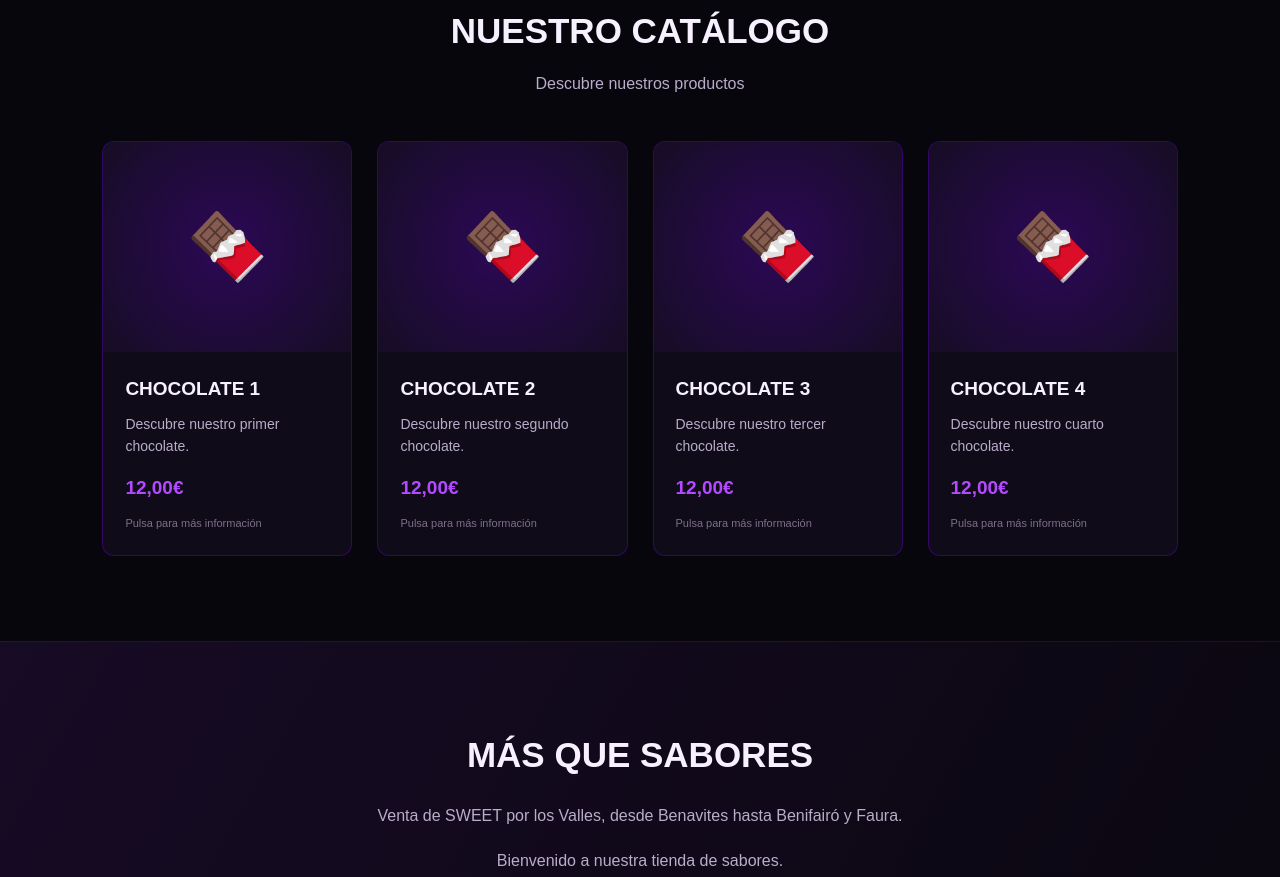
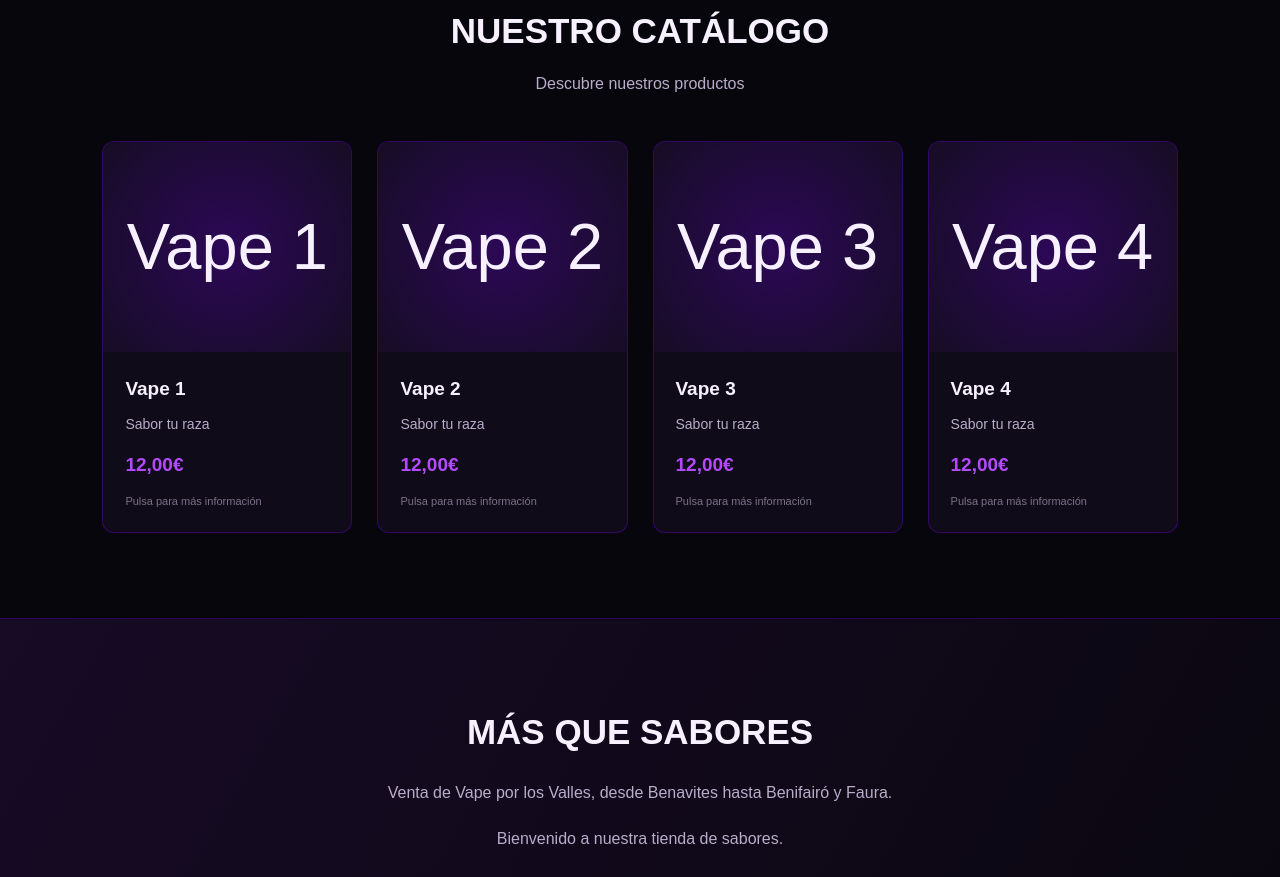
Before and after one commit to williamduch20-pixel/VapeShop, a plain HTML site: page index.html in a window 1280 px wide. Shown: the part 806-1683 px from the top of the page. Drawn offline with Linux system fonts and the light colour scheme.

Commit message:
Update index.html

```diff
--- a/index.html
+++ b/index.html
@@ -402,40 +402,40 @@ footer strong {
   <div class="products">
 
     <article class="product" data-name="CHOCOLATE 1" data-price="12,00€" data-description="Información del primer chocolate. Añade aquí los detalles del producto." data-image="🍫">
-      <div class="product-photo">🍫</div>
+      <div class="product-photo">Vape 1</div>
       <div class="product-info">
-        <h3>CHOCOLATE 1</h3>
-        <p>Descubre nuestro primer chocolate.</p>
+        <h3>Vape 1</h3>
+        <p>Sabor tu raza</p>
         <span class="price">12,00€</span>
         <span class="product-hint">Pulsa para más información</span>
       </div>
     </article>
 
     <article class="product" data-name="CHOCOLATE 2" data-price="12,00€" data-description="Información del segundo chocolate. Añade aquí los detalles del producto." data-image="🍫">
-      <div class="product-photo">🍫</div>
+      <div class="product-photo">Vape 2</div>
       <div class="product-info">
-        <h3>CHOCOLATE 2</h3>
-        <p>Descubre nuestro segundo chocolate.</p>
+        <h3>Vape 2</h3>
+        <p>Sabor tu raza</p>
         <span class="price">12,00€</span>
         <span class="product-hint">Pulsa para más información</span>
       </div>
     </article>
 
     <article class="product" data-name="CHOCOLATE 3" data-price="12,00€" data-description="Información del tercer chocolate. Añade aquí los detalles del producto." data-image="🍫">
-      <div class="product-photo">🍫</div>
+      <div class="product-photo">Vape 3</div>
       <div class="product-info">
-        <h3>CHOCOLATE 3</h3>
-        <p>Descubre nuestro tercer chocolate.</p>
+        <h3>Vape 3</h3>
+        <p>Sabor tu raza</p>
         <span class="price">12,00€</span>
         <span class="product-hint">Pulsa para más información</span>
       </div>
     </article>
 
     <article class="product" data-name="CHOCOLATE 4" data-price="12,00€" data-description="Información del cuarto chocolate. Añade aquí los detalles del producto." data-image="🍫">
-      <div class="product-photo">🍫</div>
+      <div class="product-photo">Vape 4</div>
       <div class="product-info">
-        <h3>CHOCOLATE 4</h3>
-        <p>Descubre nuestro cuarto chocolate.</p>
+        <h3>Vape 4</h3>
+        <p>Sabor tu raza</p>
         <span class="price">12,00€</span>
         <span class="product-hint">Pulsa para más información</span>
       </div>
@@ -446,7 +446,7 @@ footer strong {
 
 <section class="about" id="nosotros">
   <h2 class="section-title">MÁS QUE SABORES</h2>
-  <p>Venta de SWEET por los Valles, desde Benavites hasta Benifairó y Faura.</p>
+  <p>Venta de Vape por los Valles, desde Benavites hasta Benifairó y Faura.</p>
   <p>Bienvenido a nuestra tienda de sabores.</p>
 </section>
 
@@ -461,8 +461,8 @@ footer strong {
 </main>
 
 <footer>
-  <strong>WILLIAMS SWEETShop</strong>
-  <p>El placer de lo extraordinario.</p>
+  <strong>WILLIAMS VapeShop</strong>
+  <p>La tienda para todos.</p>
   <p>© 2026 Williams Empire</p>
 </footer>
 
@@ -484,14 +484,14 @@ footer strong {
       </a>
 
       <p class="gmail-hint">
-        (Se abrirá Gmail con un mensaje preparado para consultar tu pedido.)
+        (Se abrirá Instagram con un mensaje preparado para consultar tu pedido.)
       </p>
     </div>
   </div>
 </div>
 
 <script>
-// CONFIGURACIÓN: escribe aquí el correo que recibirá los pedidos.
+// CONFIGURACIÓN: Hola, estoy interesado en comprar uno de sus artículos
 const SHOP_EMAIL = "https://www.instagram.com/Williamduch20/";
 
 const modal = document.getElementById("productModal");
```
